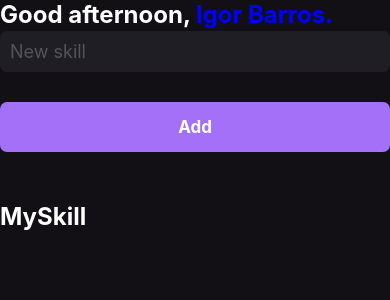
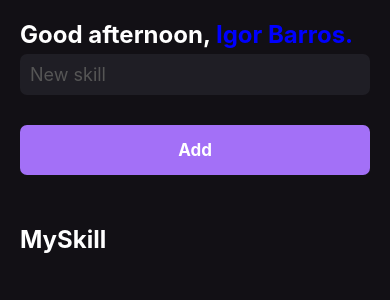
Before and after one commit to IgorBarrosIB/ReactNative, a React Native app: screen / in a window 390 px wide. Shown: the top 300 px of the page. Built offline with nearby package versions, Linux system fonts and the light colour scheme.

Commit message:
Projeto Finalizado

```diff
--- a/App.js
+++ b/App.js
@@ -1,7 +1,12 @@
 import React, {Fragment} from 'react';
+import {StatusBar} from 'react-native';
 import { Home } from './src/pages/Home';
 
-
 export default function App(){
-  return <Home />
+  return(
+    <>
+      <StatusBar barStyle="light-content"/>
+      <Home />
+    </>
+  )
 }
--- a/src/pages/Home.js
+++ b/src/pages/Home.js
@@ -27,7 +27,7 @@
 
   return (
     <Fragment>
-      <SafeAreaView style={style.container}>
+        <View style={style.container}>
           <Text style={style.title}>{greetings}, <Text style={{color:'blue'}}>Igor Barros.</Text></Text>
 
           <TextInput
@@ -50,7 +50,7 @@
 
           />
 
-      </SafeAreaView>
+        </View>
     </Fragment>
   )};
 
@@ -58,14 +58,14 @@
   container:{
     flex:1,
     backgroundColor: '#121015',
-    paddingHorizontal: 30,
-    paddingVertical: 70
+    paddingHorizontal: 20,
+    paddingVertical: 20
   },
   title: {
     fontSize: 24,
     fontWeight: 'bold',
     color: 'white',
-    marginBottom : 2
+    marginBottom : 5
   },
   input: {
     backgroundColor: '#1F1E25',
```
Lines whose indentation alone changed are shown as unchanged.
